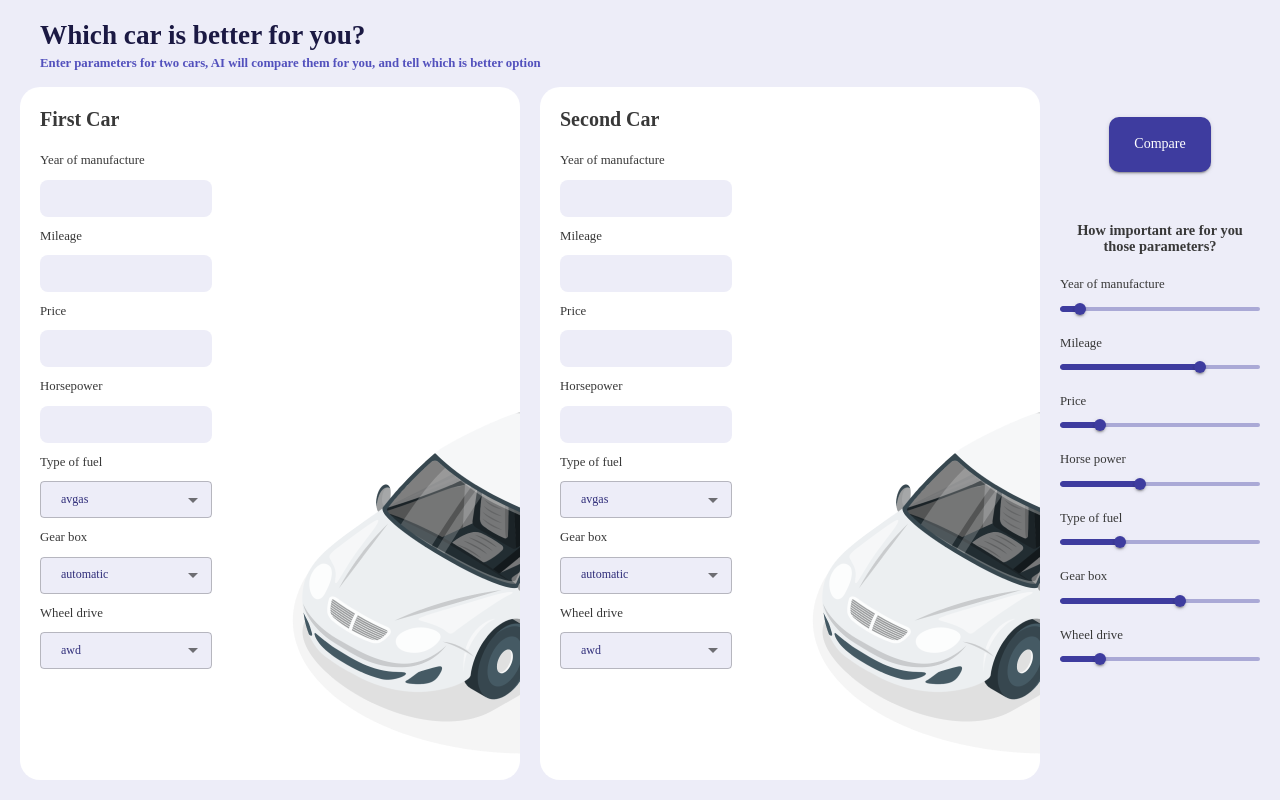
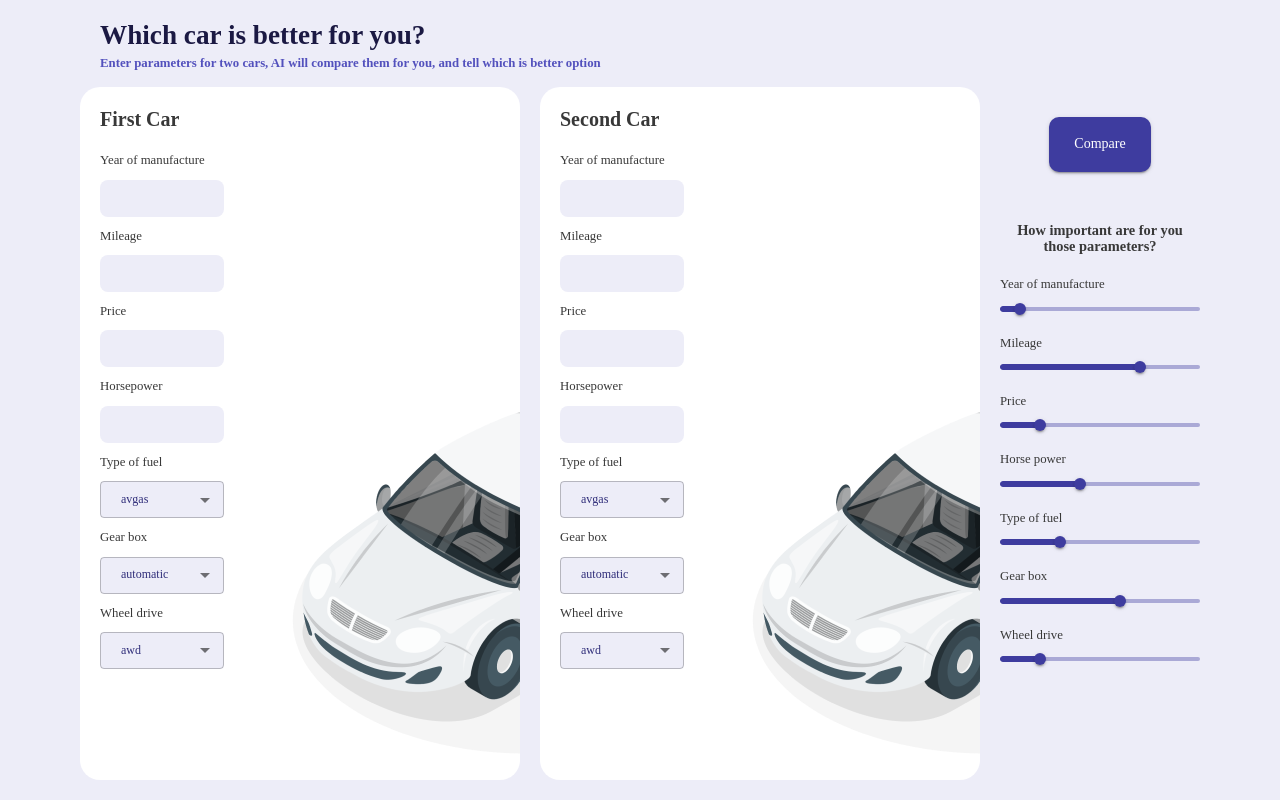
Before and after one commit to kasia251011/car-app-frontend, a React (Create React App) app: page / in a window 1280 px wide. Built offline with nearby package versions, Linux system fonts and the light colour scheme.

Commit message:
Fix layout padding

```diff
--- a/src/components/CarComparePage/style.scss
+++ b/src/components/CarComparePage/style.scss
@@ -1,5 +1,5 @@
 .car-compare-page {
-  padding: 20px;
+  padding: 20px 80px;
   box-sizing: border-box;
   width: 100%;
   height: 100vh;
@@ -33,7 +33,7 @@
 
 @media screen and (min-width: 1600px) {
   .car-compare-page {
-    padding: 80px;
+    padding: 80px 250px;
 
     .header {
       margin-bottom: 20px;
```
